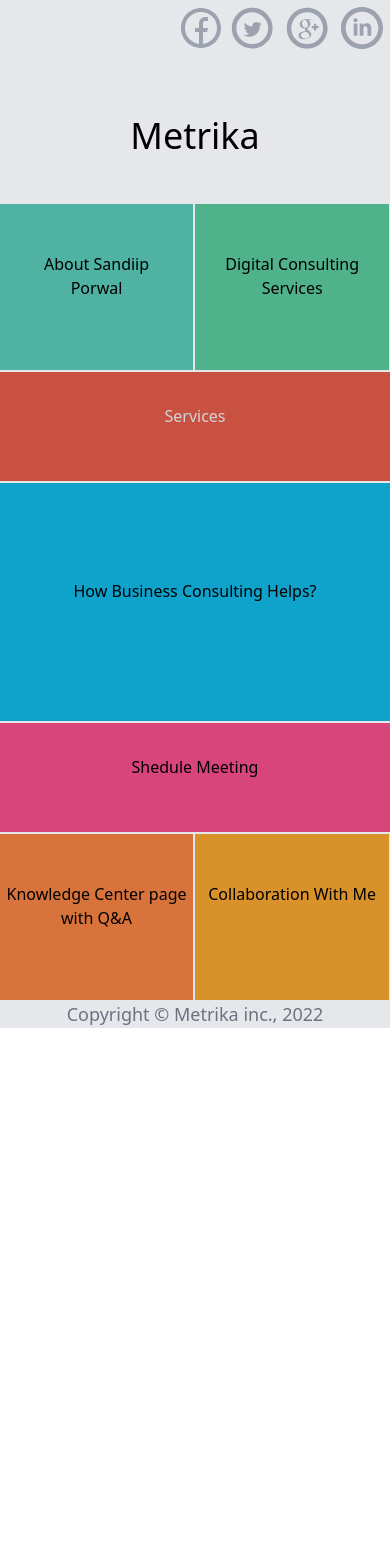
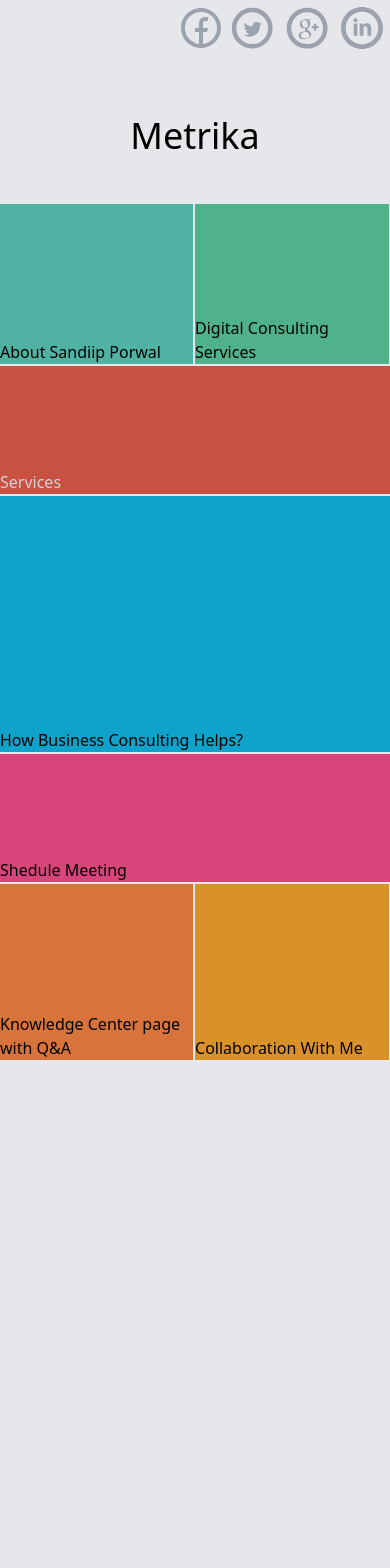
Before and after one commit to MDaud32/metrika-template, a Next.js app: page / in a window 390 px wide. Shown: the top 1568 px of the page. Before the commit the page ends 1028 px from the top, so only its background shows below. Built offline with nearby package versions, Linux system fonts and the light colour scheme.

Commit message:
responsive footer

```diff
--- a/components/navbar.js
+++ b/components/navbar.js
@@ -5,7 +5,7 @@ import { TiArrowDownThick } from 'react-icons/ti';
 
 const Navbar = () => {
   return (
-    <div className="w-full bg-gray-200">
+    <div className="w-screen bg-gray-200">
       {/* logo and social links */}
       <div className="flex flex-col lg:justify-evenly justify-center items-center lg:pt-10">
         <div className="text-2xl lg:ml-[55rem] pb-7 lg:m-4 lg:self-center md:self-end self-end">
@@ -19,33 +19,39 @@ const Navbar = () => {
       {/* mobile */}
       <div className="flex flex-wrap lg:justify-center lg:hidden md:hidden text-center pt-12 gap-[2px] h-screen ">
         <Link href="/about">
-          <a className="bg-[#50b2a2] py-12 px-6 w-[49.5%] ">
+          <a className="flex flex-col justify-end text-left bg-[#50b2a2] h-[10rem] w-[49.5%] ">
             About Sandiip Porwal
           </a>
         </Link>
         <Link href="/ourTeam">
-          <a className="bg-[#50b28a] py-12 px-6 w-[49.8%] ">
+          <a className="flex flex-col justify-end text-left bg-[#50b28a] h-[10rem] w-[49.8%] ">
             Digital Consulting Services
           </a>
         </Link>
         <Link href="/resume">
-          <a className="bg-[#c85141] py-8 w-full text-gray-300">Services</a>
+          <a className="flex flex-col justify-end text-left bg-[#c85141] h-[8rem] w-full text-gray-300">
+            Services
+          </a>
         </Link>
         <Link href="/ourWorks">
-          <a className=" bg-[#0fa2cb] py-24 w-full">
+          <a className="flex flex-col justify-end text-left bg-[#0fa2cb] h-[16rem] w-full">
             How Business Consulting Helps?
           </a>
         </Link>
         <Link href="/contact">
-          <a className="bg-[#d8457a] py-8 w-full">Shedule Meeting</a>
+          <a className="flex flex-col justify-end text-left bg-[#d8457a] h-[8rem] w-full">
+            Shedule Meeting
+          </a>
         </Link>
         <Link href="/blog">
-          <a className="bg-[#d8733b] py-12 w-[49.5%]">
+          <a className="flex flex-col justify-end text-left bg-[#d8733b] h-[11rem] w-[49.5%]">
             Knowledge Center page with Q&A
           </a>
         </Link>
         <Link href="/feedback">
-          <a className="bg-[#d9912a] py-12 w-[49.8%]">Collaboration With Me</a>
+          <a className="flex flex-col justify-end text-left bg-[#d9912a] h-[11rem] w-[49.8%]">
+            Collaboration With Me
+          </a>
         </Link>
       </div>
 
@@ -65,7 +71,7 @@ const Navbar = () => {
               <Link href="/ourTeam">
                 <a
                   className={
-                    'flex flex-col justify-end text-center bg-[#50b28a] lg:w-[9.8rem] md:w-[7rem] md:h-[8rem]'
+                    'flex flex-col justify-end text-left bg-[#50b28a] lg:w-[9.8rem] md:w-[7rem] md:h-[8rem]'
                   }>
                   Digital Consulting Services
                 </a>
@@ -121,9 +127,11 @@ const Navbar = () => {
         </div>
       </div>
 
-      <footer className="text-center text-lg text-gray-500">
-        Copyright © Metrika inc., 2022
-      </footer>
+      <div className="mt-[-10rem] lg:mt-[-40rem] md:mt-[-40rem]">
+        <footer className="flex flex-col text-center h-screen justify-end text-xl text-gray-500">
+          Copyright © Metrika inc., 2022
+        </footer>
+      </div>
     </div>
   );
 };
```
